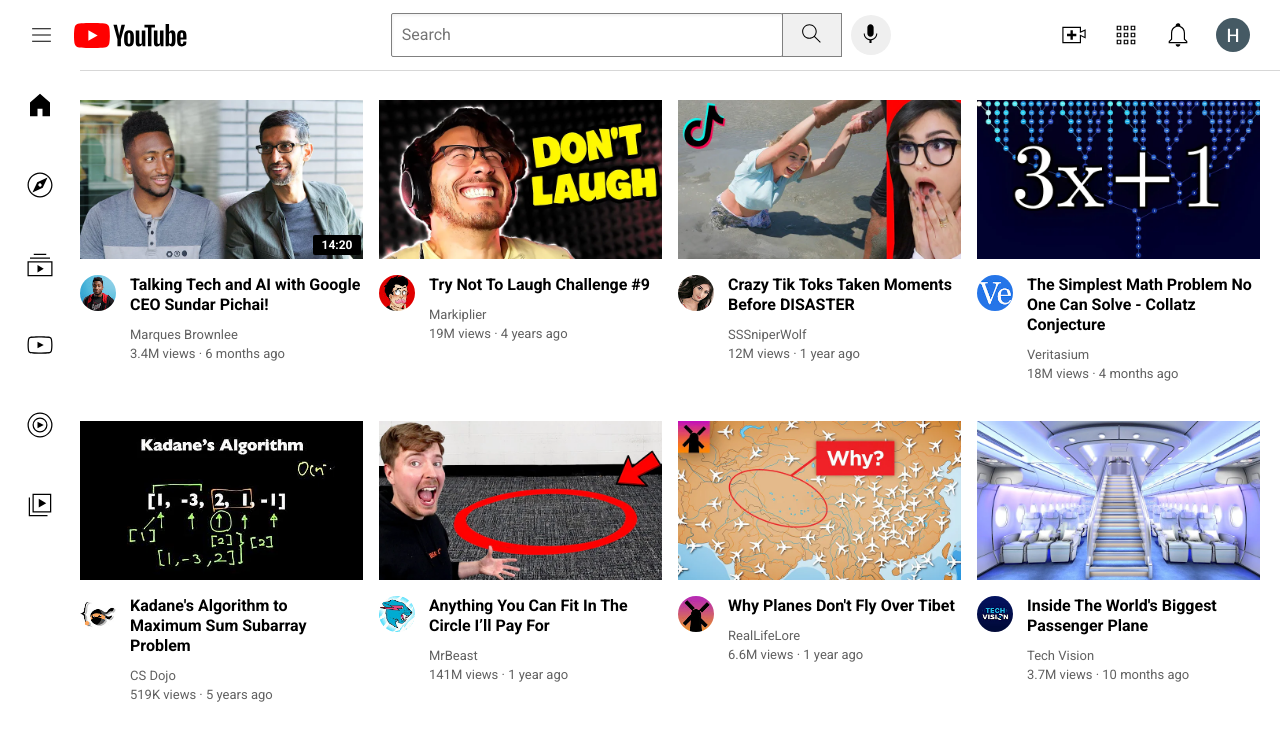
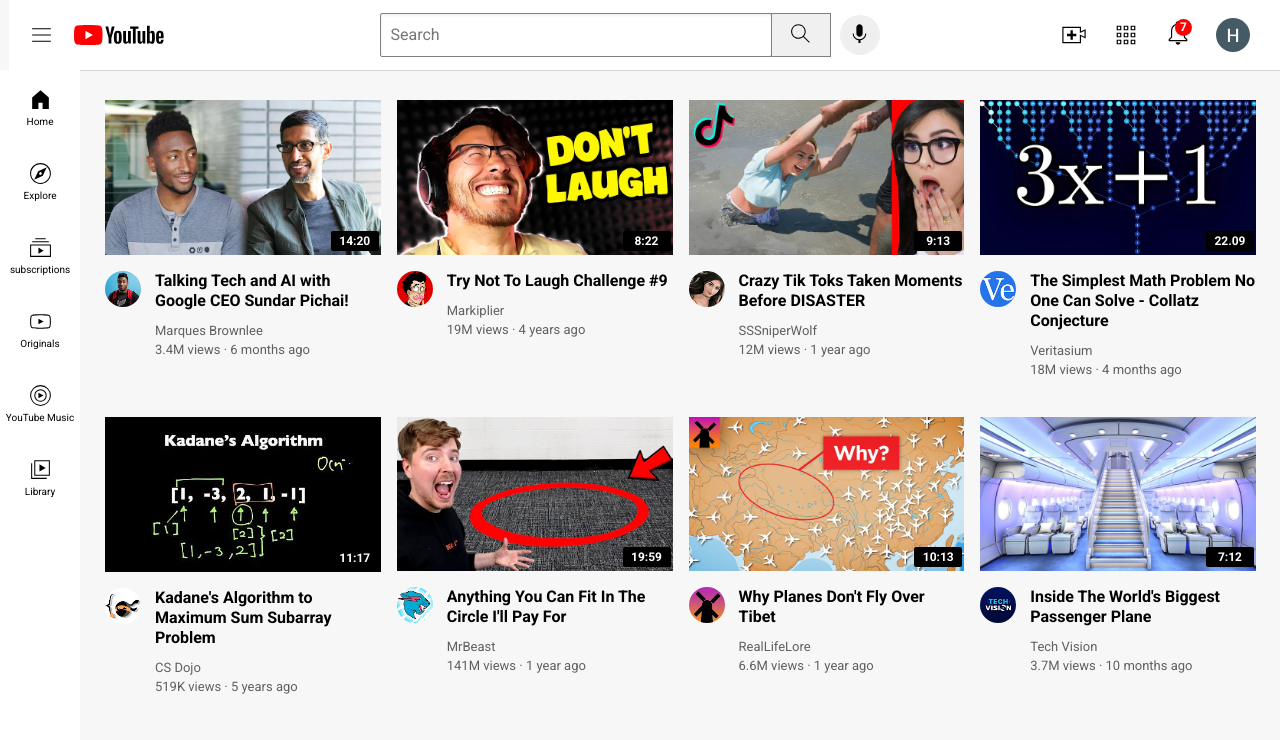
Before and after one commit to iamharshtambe/html-css, a plain HTML site: page youtube/index.html in a window 1280 px wide. Shown: the top 740 px of the page. Drawn offline with Linux system fonts and the light colour scheme.

Commit message:
finished the project

```diff
--- a/youtube/index.html
+++ b/youtube/index.html
@@ -37,7 +37,14 @@
          <div class="right-section">
             <img class="upload" src="icons/upload.svg" alt="" />
             <img class="youtube-apps" src="icons/youtube-apps.svg" alt="" />
-            <img class="notifications" src="icons/notifications.svg" alt="" />
+            <div class="notification-icon-container">
+               <img
+                  class="notifications"
+                  src="icons/notifications.svg"
+                  alt=""
+               />
+               <div class="notifications-count">7</div>
+            </div>
             <img
                class="channel-profile"
                src="channel-pictures/channel-profile.png"
@@ -46,12 +53,30 @@
          </div>
       </div>
       <div class="sidebar">
-         <img class="home" src="icons/home.svg" alt="" />
-         <img class="explore" src="icons/explore.svg" alt="" />
-         <img class="subscriptions" src="icons/subscriptions.svg" alt="" />
-         <img class="originals" src="icons/originals.svg" alt="" />
-         <img class="youtube-music" src="icons/youtube-music.svg" alt="" />
-         <img class="library" src="icons/library.svg" alt="" />
+         <div class="sidebar-link">
+            <img src="icons/home.svg" alt="" />
+            <div>Home</div>
+         </div>
+         <div class="sidebar-link">
+            <img src="icons/explore.svg" alt="" />
+            <div>Explore</div>
+         </div>
+         <div class="sidebar-link">
+            <img src="icons/subscriptions.svg" alt="" />
+            <div>subscriptions</div>
+         </div>
+         <div class="sidebar-link">
+            <img src="icons/originals.svg" alt="" />
+            <div>Originals</div>
+         </div>
+         <div class="sidebar-link">
+            <img src="icons/youtube-music.svg" alt="" />
+            <div>YouTube Music</div>
+         </div>
+         <div class="sidebar-link">
+            <img src="icons/library.svg" alt="" />
+            <div>Library</div>
+         </div>
       </div>
       <div class="video-grid">
          <div class="video-preview">
@@ -88,6 +113,7 @@
                   src="thumbnails/thumbnail-2.webp"
                   alt=""
                />
+               <div class="video-time">8:22</div>
             </div>
             <div class="video-info-grid">
                <div class="channel-picture">
@@ -111,6 +137,7 @@
                   src="./thumbnails/thumbnail-3.webp"
                   alt=""
                />
+               <div class="video-time">9:13</div>
             </div>
 
             <div class="video-info-grid">
@@ -137,6 +164,7 @@
                   src="thumbnails/thumbnail-4.webp"
                   alt=""
                />
+               <div class="video-time">22.09</div>
             </div>
             <div class="video-info-grid">
                <div class="channel-picture">
@@ -163,6 +191,7 @@
                   src="./thumbnails/thumbnail-5.webp"
                   alt=""
                />
+               <div class="video-time">11:17</div>
             </div>
 
             <div class="video-info-grid">
@@ -189,6 +218,7 @@
                   src="thumbnails/thumbnail-6.webp"
                   alt=""
                />
+               <div class="video-time">19:59</div>
             </div>
             <div class="video-info-grid">
                <div class="channel-picture">
@@ -200,7 +230,7 @@
                </div>
                <div class="video-info">
                   <p class="video-title">
-                     Anything You Can Fit In The Circle I’ll Pay For
+                     Anything You Can Fit In The Circle I'll Pay For
                   </p>
                   <p class="video-author">MrBeast</p>
                   <p class="video-stats">141M views &middot; 1 year ago</p>
@@ -214,6 +244,7 @@
                   src="./thumbnails/thumbnail-7.webp"
                   alt=""
                />
+               <div class="video-time">10:13</div>
             </div>
 
             <div class="video-info-grid">
@@ -238,6 +269,7 @@
                   src="thumbnails/thumbnail-8.webp"
                   alt=""
                />
+               <div class="video-time">7:12</div>
             </div>
             <div class="video-info-grid">
                <div class="channel-picture">
--- a/youtube/styles/general.css
+++ b/youtube/styles/general.css
@@ -6,8 +6,8 @@ p {
 
 body {
    margin: 0;
-   height: 3000px;
    padding-top: 100px;
-   padding-left: 80px;
-   padding-right: 20px;
+   padding-left: 105px;
+   padding-right: 24px;
+   background-color: rgb(247, 247, 247);
 }
--- a/youtube/styles/header.css
+++ b/youtube/styles/header.css
@@ -11,6 +11,7 @@
    right: 0;
    height: 70px;
    border-bottom: 1px solid rgb(215, 215, 215);
+   z-index: 100;
 }
 
 .left-section {
@@ -42,7 +43,7 @@
 }
 
 .youtube-logo {
-   height: 25px;
+   height: 20px;
    margin-left: 20px;
 }
 
@@ -103,3 +104,23 @@
    border-radius: 50%;
    margin-right: 10px;
 }
+
+.notification-icon-container {
+   position: relative;
+}
+
+.notifications-count {
+   position: absolute;
+   top: 0;
+   right: 0;
+   background-color: red;
+   color: white;
+   border-radius: 50%;
+   height: 15px;
+   width: 15px;
+   text-align: center;
+   font-family: Roboto, Arial;
+   padding: 1px;
+   font-size: 12px;
+   font-weight: bold;
+}
--- a/youtube/styles/sidebar.css
+++ b/youtube/styles/sidebar.css
@@ -5,38 +5,28 @@
    top: 70px;
    background-color: #fff;
    width: 80px;
+   z-index: 200;
+}
+
+.sidebar-link {
    display: flex;
    flex-direction: column;
    align-items: center;
+   justify-content: center;
+   height: 74px;
+   cursor: pointer;
 }
 
-.home {
-   height: 30px;
-   margin-top: 20px;
-   margin-bottom: 50px;
+.sidebar-link:hover {
+   background-color: lightgray;
 }
 
-.explore {
-   height: 30px;
-   margin-bottom: 50px;
+.sidebar-link img {
+   height: 25px;
 }
 
-.subscriptions {
-   height: 30px;
-   margin-bottom: 50px;
+.sidebar-link div {
+   font-family: Roboto, Arial;
+   font-size: 10px;
+   margin-top: 4px;
 }
-
-.originals {
-   height: 30px;
-   margin-bottom: 50px;
-}
-
-.youtube-music {
-   height: 30px;
-   margin-bottom: 50px;
-}
-
-.library {
-   height: 30px;
-   margin-bottom: 50px;
-}
```
